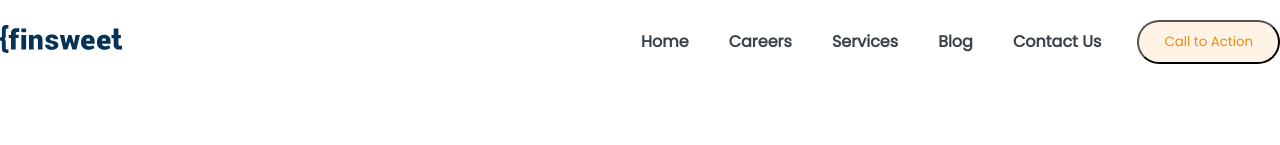
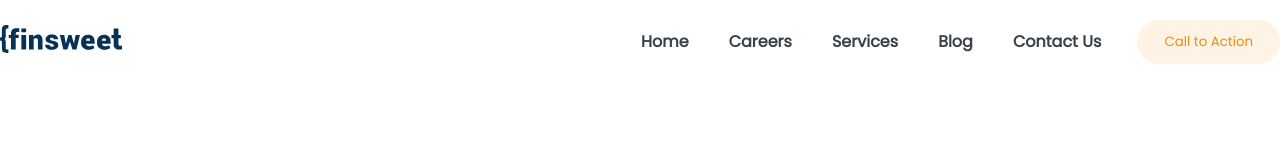
Before and after one commit to Suvdmaa/websait, a plain HTML site: page career.html in a window 1280 px wide. Shown: the top 145 px of the page. Drawn offline with Linux system fonts and the light colour scheme.

Commit message:
made little change in home

```diff
--- a/css/blog-inner.css
+++ b/css/blog-inner.css
@@ -44,6 +44,7 @@ header nav ul li a{
     background: rgb(245, 138, 7, 0.1);
     padding: 10px 25px;
     border-radius: 31px;
+    border-color: transparent;
 }
 
 header nav ul li a:hover{
--- a/css/blog.css
+++ b/css/blog.css
@@ -44,6 +44,7 @@ header nav ul li a{
     background: rgb(245, 138, 7, 0.1);
     padding: 10px 25px;
     border-radius: 31px;
+    border-color: transparent;
 }
 
 header nav ul li a:hover{
--- a/css/career-inner.css
+++ b/css/career-inner.css
@@ -44,6 +44,7 @@ header nav ul li a{
     background: rgb(245, 138, 7, 0.1);
     padding: 10px 25px;
     border-radius: 31px;
+    border-color: transparent;
 }
 
 header nav ul li a:hover{
--- a/css/career.css
+++ b/css/career.css
@@ -44,6 +44,7 @@ header nav ul li a{
     background: rgb(245, 138, 7, 0.1);
     padding: 10px 25px;
     border-radius: 31px;
+    border-color: transparent;
 }
 
 header nav ul li a:hover{
@@ -148,7 +149,7 @@ main{
     font-weight: 400;
     line-height: 19.17px;
     text-decoration: none;
-    transition: color .3s ease-in-out, box-shadow .3s ease-in-out;
+    transition: color 0.3s ease-in-out, box-shadow 0.5s ease-in-out;
 }
 
 .ra1:hover{
--- a/css/contact.css
+++ b/css/contact.css
@@ -44,6 +44,7 @@ header nav ul li a{
     background: rgb(245, 138, 7, 0.1);
     padding: 10px 25px;
     border-radius: 31px;
+    border-color: transparent;
 }
 
 header nav ul li a:hover{
--- a/css/service.css
+++ b/css/service.css
@@ -44,6 +44,7 @@ header nav ul li a{
     background: rgb(245, 138, 7, 0.1);
     padding: 10px 25px;
     border-radius: 31px;
+    border-color: transparent;
 }
 
 header nav ul li a:hover{
```
